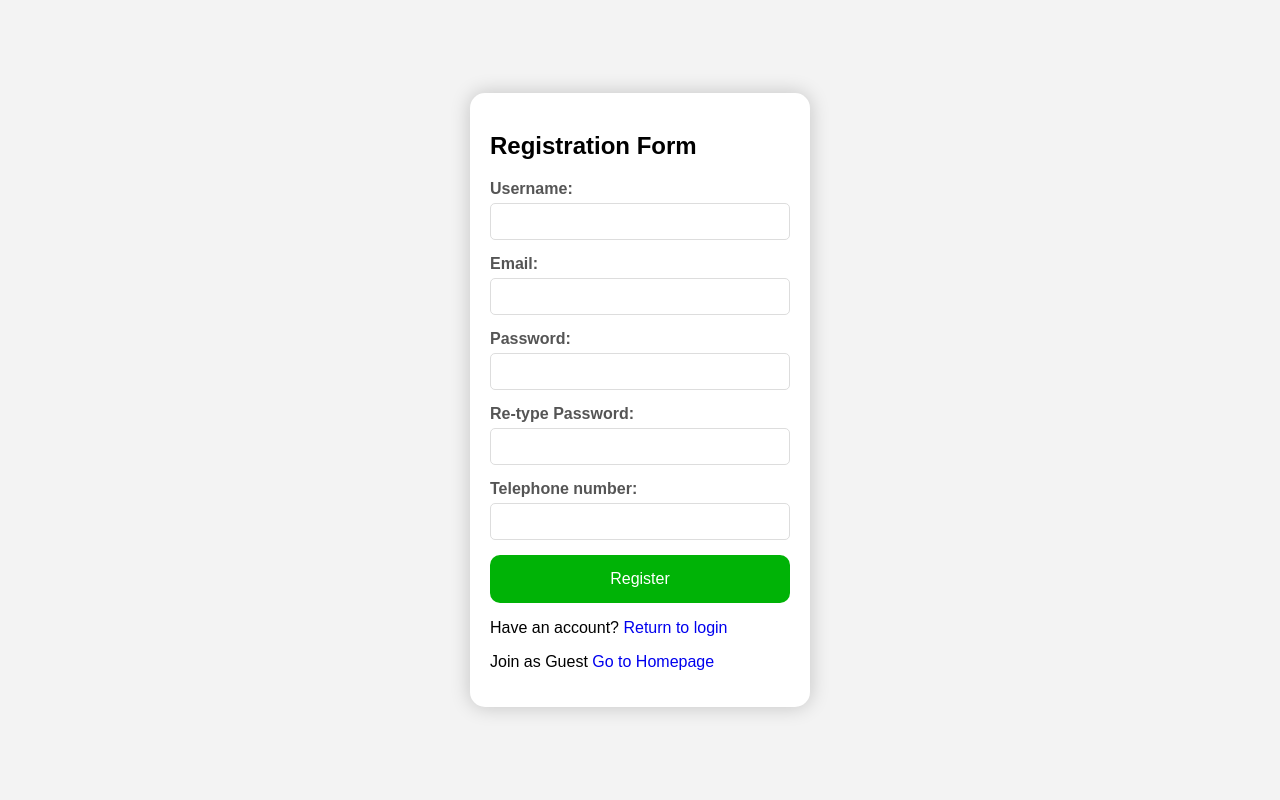
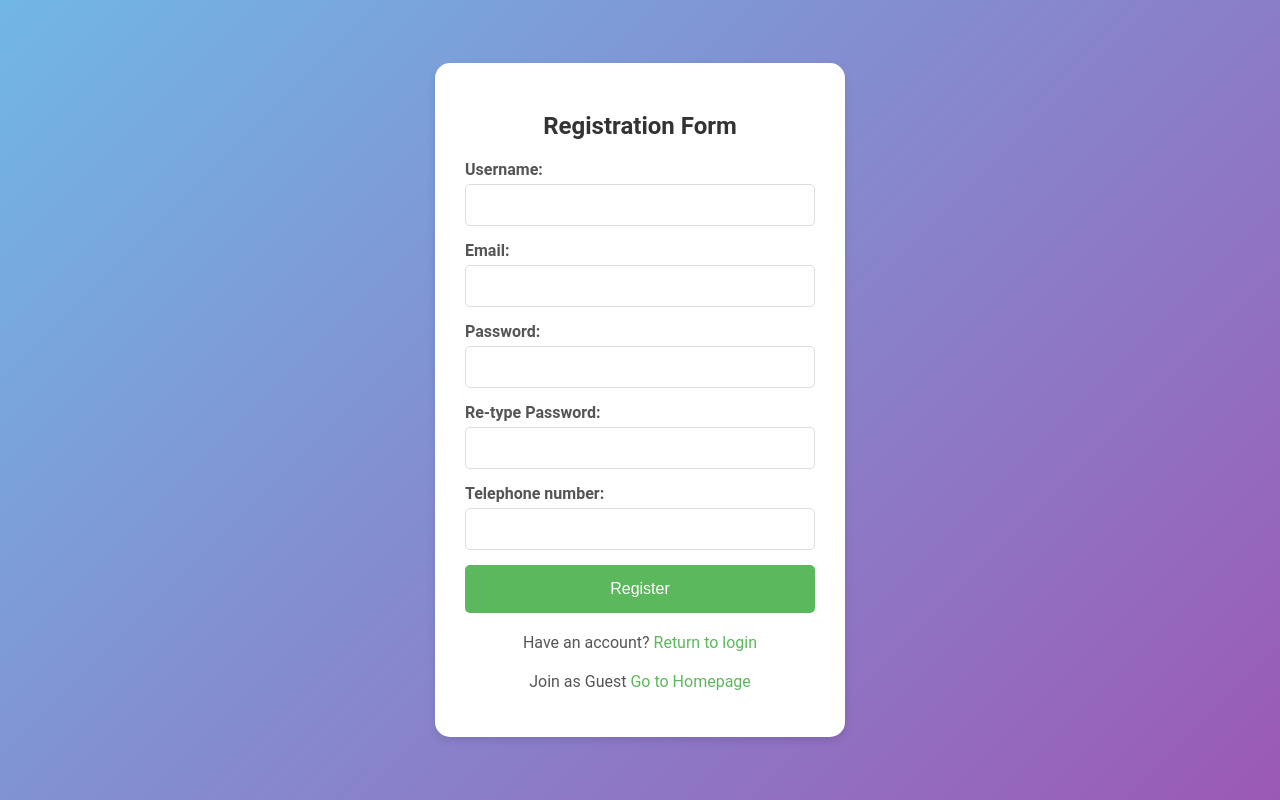
Before and after one commit to Sayorinne/Miniproject5-Remake, a PHP site: page /registration.php in a window 1280 px wide. Run offline with PHP 8.4, Linux system fonts and the light colour scheme; some libraries are stand-ins or nearby versions.

Commit message:
update files

```diff
--- a/AdminPage.php
+++ b/AdminPage.php
@@ -33,7 +33,9 @@ session_start();
     <!-- JavaScript -->
     <script src="JS/profile.js" defer></script>
     <script src="JS/texteditor.js" defer></script>
-
+      <!-- SweetAlert2 JS -->
+      <script src="https://cdn.jsdelivr.net/npm/sweetalert2@11"></script>
+    <script src="JS/loginNotify.js"></script>
 
 </head>
 
--- a/CustomerHomepage.php
+++ b/CustomerHomepage.php
@@ -30,6 +30,10 @@ session_start();
     <script src="JS/slideshow.js" defer></script>
     <script src="JS/popular.js" defer></script>
     <script src="JS/profile.js" defer></script>
+
+      <!-- SweetAlert2 JS -->
+      <script src="https://cdn.jsdelivr.net/npm/sweetalert2@11"></script>
+    <script src="JS/loginNotify.js"></script>
 </head>
 
 <body>
--- a/Login.php
+++ b/Login.php
@@ -4,6 +4,9 @@
 <head>
     <title>Login</title>
     <link rel="stylesheet" href="CSS/login.css">
+    <link rel="stylesheet" href="https://cdn.jsdelivr.net/npm/sweetalert2@11/dist/sweetalert2.min.css">
+    <script src="https://cdn.jsdelivr.net/npm/sweetalert2@11"></script>
+    <script src="JS/loginNotify.js"></script>
 </head>
 
 <body>
--- a/OwnerPage.php
+++ b/OwnerPage.php
@@ -33,6 +33,10 @@ session_start();
   <!-- JavaScript -->
   <script src="JS/profile.js" defer></script>
   <script src="JS/texteditor.js" defer></script>
+
+      <!-- SweetAlert2 JS -->
+      <script src="https://cdn.jsdelivr.net/npm/sweetalert2@11"></script>
+    <script src="JS/loginNotify.js"></script>
 
 
 </head>
--- a/Registration.php
+++ b/Registration.php
@@ -1,33 +1,36 @@
 <!DOCTYPE html>
 <html lang="en">
-
 <head>
-    <meta charset="UTF-8" />
-    <meta name="viewport" content="width=device-width, initial-scale=1.0" />
+    <meta charset="UTF-8">
+    <meta name="viewport" content="width=device-width, initial-scale=1.0">
     <title>Registration Form</title>
+    <link rel="stylesheet" href="https://cdn.jsdelivr.net/npm/sweetalert2@11/dist/sweetalert2.min.css">
     <style>
         body {
-            font-family: Arial, sans-serif;
-            background-color: #f3f3f3;
+            font-family: 'Roboto', sans-serif;
+            background: linear-gradient(135deg, #71b7e6, #9b59b6);
             margin: 0;
             padding: 0;
             display: flex;
             justify-content: center;
             align-items: center;
-            height: 100vh;
+            min-height: 100vh;
+            overflow-y: auto;
         }
 
         .main {
             background-color: #fff;
             border-radius: 15px;
-            box-shadow: 0 0 20px rgba(0, 0, 0, 0.2);
-            padding: 20px;
-            width: 300px;
+            box-shadow: 0 4px 8px rgba(0, 0, 0, 0.1);
+            padding: 30px;
+            width: 350px;
+            text-align: center;
         }
 
         .main h2 {
-            color: #000000;
+            color: #333;
             margin-bottom: 20px;
+            font-size: 24px;
         }
 
         label {
@@ -35,6 +38,7 @@
             margin-bottom: 5px;
             color: #555;
             font-weight: bold;
+            text-align: left;
         }
 
         input[type="text"],
@@ -43,26 +47,44 @@
         select {
             width: 100%;
             margin-bottom: 15px;
-            padding: 10px;
+            padding: 12px;
             box-sizing: border-box;
             border: 1px solid #ddd;
             border-radius: 5px;
+            font-size: 14px;
         }
 
         button[type="submit"] {
             padding: 15px;
-            border-radius: 10px;
+            border-radius: 5px;
             border: none;
-            background-color: #00b306;
+            background-color: #5cb85c;
             color: white;
             cursor: pointer;
             width: 100%;
             font-size: 16px;
+            transition: background-color 0.3s ease;
+        }
+
+        button[type="submit"]:hover {
+            background-color: #4cae4c;
+        }
+
+        p {
+            margin-top: 20px;
+            color: #555;
+        }
+
+        a {
+            color: #5cb85c;
+            text-decoration: none;
+        }
+
+        a:hover {
+            text-decoration: underline;
         }
     </style>
 </head>
-
-
 <body>
     <div class="main">
         <h2>Registration Form</h2>
@@ -86,17 +108,12 @@
         </form>
 
         <p>Have an account?
-            <a href="login.php" style="text-decoration: none;">
-                <span>Return to login</span>
-            </a>
+            <a href="login.php">Return to login</a>
         </p>
         <p>Join as Guest
-            <a href="Homepage.php" style="text-decoration:none;">
-                Go to Homepage
-            </a>
+            <a href="Homepage.php">Go to Homepage</a>
         </p>
     </div>
-
 
     <script>
         function validateForm() {
@@ -122,6 +139,26 @@
             return true;
         }
     </script>
+
+    <script src="https://cdn.jsdelivr.net/npm/sweetalert2@11"></script>
+    <script>
+        document.addEventListener('DOMContentLoaded', function () {
+            const urlParams = new URLSearchParams(window.location.search);
+            if (urlParams.has('status') && urlParams.get('status') === 'success') {
+                document.body.style.overflow = 'hidden';
+                Swal.fire({
+                    title: 'Registration Successful!',
+                    text: 'Your account has been created successfully.',
+                    icon: 'success',
+                    confirmButtonText: 'OK',
+                    allowOutsideClick: true
+                }).then((result) => {
+                    if (result.isConfirmed || result.dismiss === Swal.DismissReason.backdrop) {
+                        window.location.href = 'Login.php';
+                    }
+                });
+            }
+        });
+    </script>
 </body>
-
 </html>
--- a/SignUp.php
+++ b/SignUp.php
@@ -34,7 +34,7 @@ if ($_SERVER['REQUEST_METHOD'] === 'POST') {
     $stmt->bind_param('sssss',$userId, $username, $email, $password, $Tel);
 
     if ($stmt->execute()) {
-        header('Location: Login.php');
+        header('Location: Registration.php?status=success');
     } else {
         echo 'Error: Unable to register';
     }
--- a/logout.php
+++ b/logout.php
@@ -8,6 +8,6 @@ $_SESSION = array();
 session_destroy();
 
 // Redirect to the login page
-header("Location: Login.php");
+header('Location: Login.php?status=logout');
 exit;
 ?>
```
Also changed, not shown: CSS/login.css (+29 -12 lines), JS/loginNotify.js (added, +25 -0 lines), SignIn.php (+3 -4 lines).
